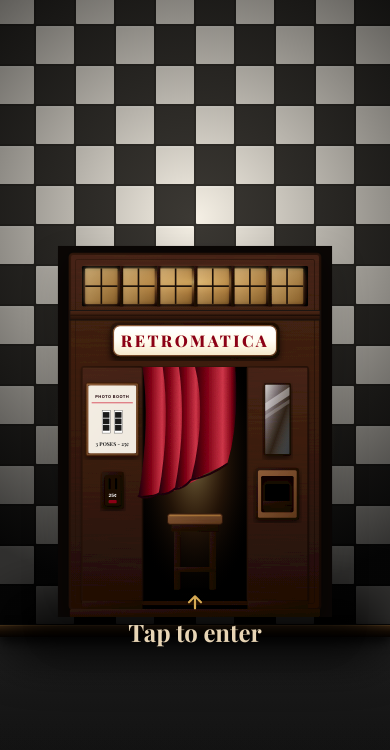
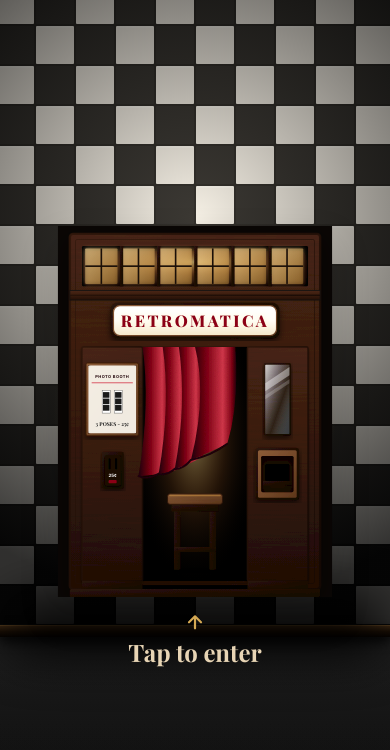
Before and after one commit to abishxk/Photobooth, a React (Vite) app: page / in a window 390 px wide. Shown: the top 750 px of the page. Built offline with nearby package versions, Linux system fonts and the light colour scheme; a web font is replaced by a local one.

Commit message:
fix(landing): push tap-to-enter CTA down on mobile to avoid overlap

```diff
--- a/src/components/LandingPage.tsx
+++ b/src/components/LandingPage.tsx
@@ -88,6 +88,9 @@ export default function LandingPage() {
             transform: scale(0.75) translateY(2.5rem) !important;
             margin-top: calc((1 - 0.75) * -100%) !important;
           }
+          .cta-label {
+            margin-top: 3rem !important;
+          }
         }
       `}</style>
       <motion.button
@@ -122,7 +125,7 @@ export default function LandingPage() {
 
       {/* ── TAP TO ENTER CTA ── */}
       <motion.div
-        className="relative mt-2 text-center select-none"
+        className="cta-label relative mt-2 text-center select-none"
         initial={{ opacity: 0, y: 10 }}
         animate={{ opacity: isEntering ? 0 : 1, y: 0 }}
         transition={{ delay: fromBooth ? 0.1 : 0.35, duration: 0.4 }}
```
